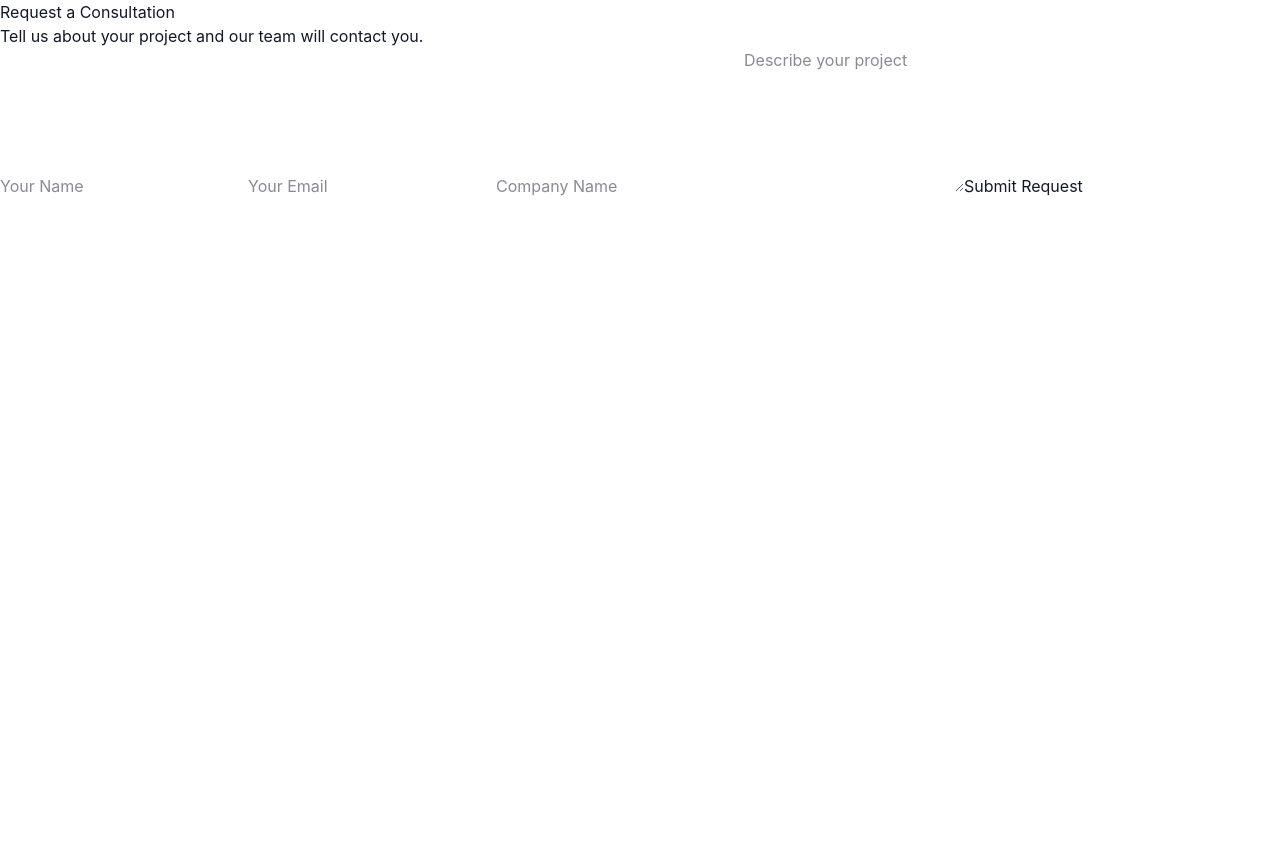
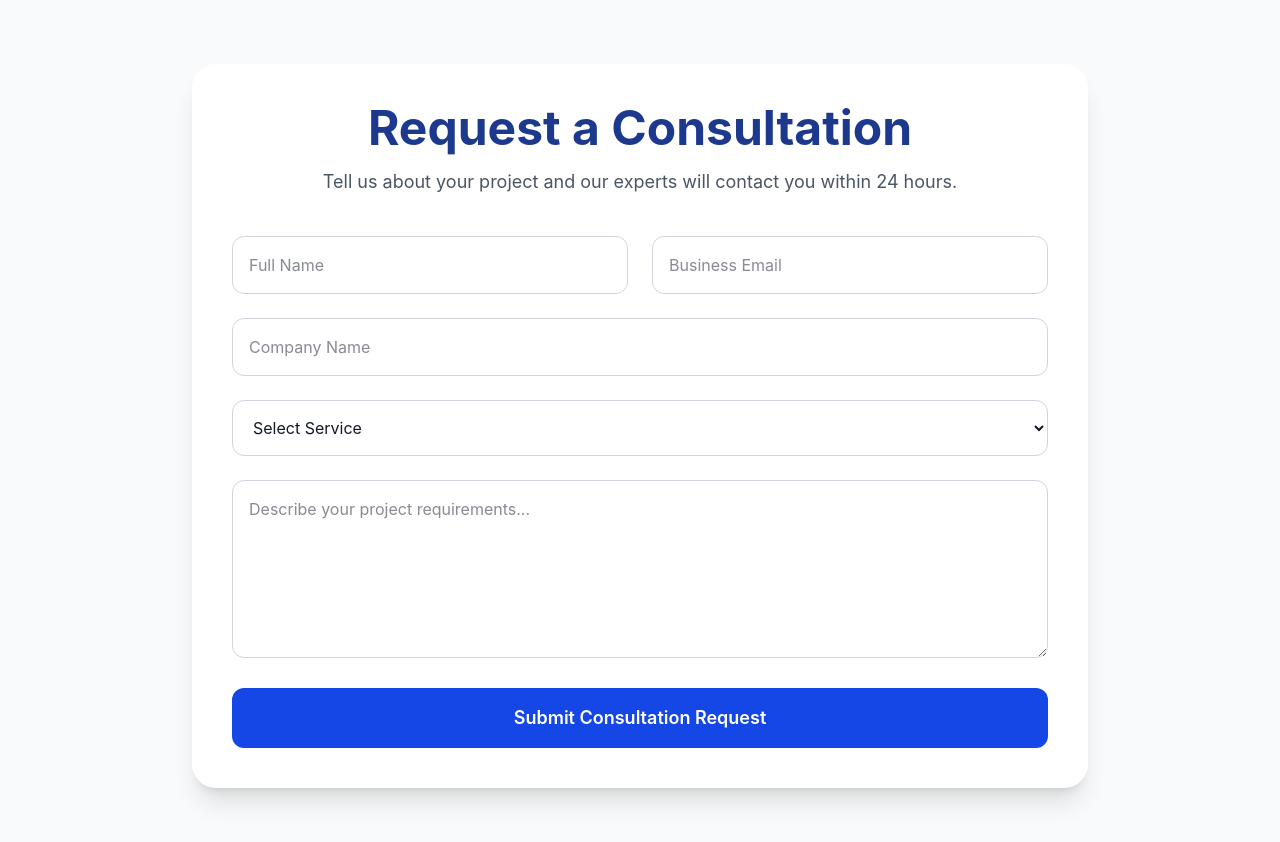
Before and after one commit to Smartstay26/rehoboth-technologies, a React (Vite) app: page /consultation in a window 1280 px wide. Shown: the top 842 px of the page. Before the commit the page ends 800 px from the top, so only its background shows below. Built offline with nearby package versions, Linux system fonts and the light colour scheme.

Commit message:
Professional consultation page

```diff
--- a/index.html
+++ b/index.html
@@ -16,6 +16,13 @@
     <input type="email" name="email" />
     <textarea name="message"></textarea>
   </form>
+  <form name="consultation" netlify hidden>
+  <input type="text" name="name">
+  <input type="email" name="email">
+  <input type="text" name="company">
+  <input type="text" name="service">
+  <textarea name="project"></textarea>
+</form>
 </body>
 
 </html>
--- a/src/pages/Consultation.jsx
+++ b/src/pages/Consultation.jsx
@@ -1,50 +1,85 @@
 export default function Consultation() {
   return (
-    <div className="container">
-      <h1>Request a Consultation</h1>
+    <div className="min-h-screen bg-gray-50 py-16 px-6">
+      <div className="max-w-4xl mx-auto bg-white rounded-3xl shadow-xl p-10">
 
-      <p>
-        Tell us about your project and our team will contact you.
+        <div className="text-center mb-10">
+          <h1 className="text-5xl font-bold text-blue-900">
+            Request a Consultation
+          </h1>
+
+          <p className="text-gray-600 mt-4 text-lg">
+            Tell us about your project and our experts will contact you
+            within 24 hours.
           </p>
+        </div>
 
         <form
           name="consultation"
           method="POST"
           data-netlify="true"
+          className="space-y-6"
         >
-        <input type="hidden" name="form-name" value="consultation" />
+          <input
+            type="hidden"
+            name="form-name"
+            value="consultation"
+          />
 
+          <div className="grid md:grid-cols-2 gap-6">
             <input
               type="text"
               name="name"
-          placeholder="Your Name"
+              placeholder="Full Name"
               required
+              className="border border-gray-300 rounded-xl p-4 w-full"
             />
 
             <input
               type="email"
               name="email"
-          placeholder="Your Email"
+              placeholder="Business Email"
               required
+              className="border border-gray-300 rounded-xl p-4 w-full"
             />
+          </div>
 
           <input
             type="text"
             name="company"
             placeholder="Company Name"
+            className="border border-gray-300 rounded-xl p-4 w-full"
           />
+
+          <select
+            name="service"
+            className="border border-gray-300 rounded-xl p-4 w-full"
+          >
+            <option>Select Service</option>
+            <option>Software Development</option>
+            <option>HotelConnect TZ</option>
+            <option>ICT Infrastructure</option>
+            <option>Cyber Security</option>
+            <option>Cloud Solutions</option>
+            <option>Business Automation</option>
+          </select>
 
           <textarea
             name="project"
-          placeholder="Describe your project"
             rows="6"
+            placeholder="Describe your project requirements..."
             required
+            className="border border-gray-300 rounded-xl p-4 w-full"
           ></textarea>
 
-        <button type="submit">
-          Submit Request
+          <button
+            type="submit"
+            className="w-full bg-blue-700 hover:bg-blue-800 text-white py-4 rounded-xl text-lg font-semibold transition"
+          >
+            Submit Consultation Request
           </button>
         </form>
       </div>
+    </div>
   );
 }
```
Lines whose indentation alone changed are shown as unchanged.
